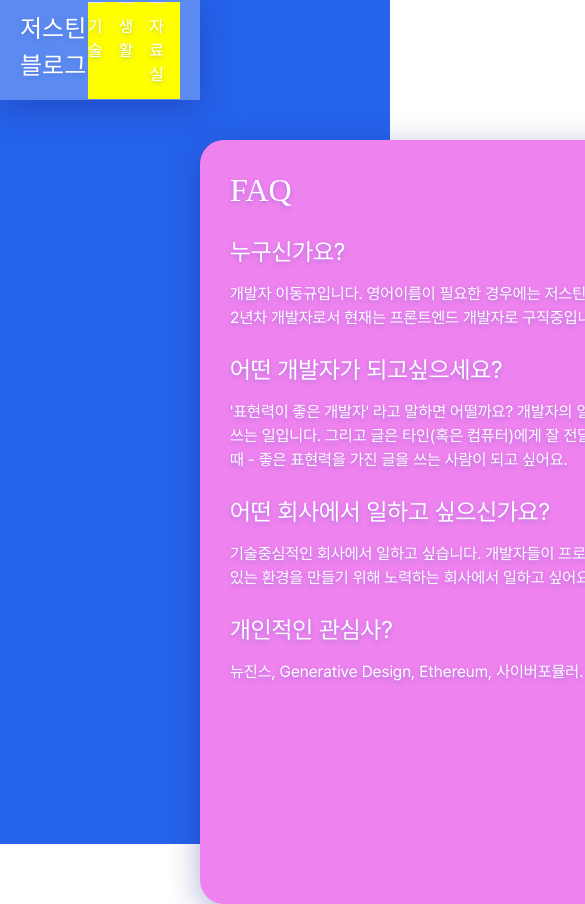
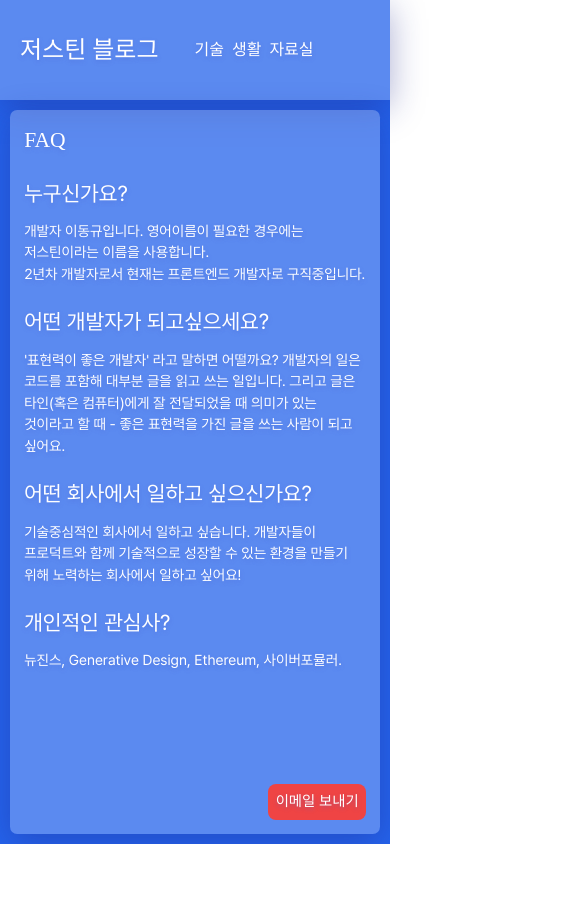
Before and after one commit to nninnnin/justindglee.com, a Gatsby site in the folder blog/: page / in a window 390 px wide. Shown: the top 904 px of the page, 585 px wide, since content can reach past the window. After the commit the page ends 844 px from the top, so only its background shows below. Built offline with nearby package versions, Linux system fonts and the light colour scheme; Gatsby itself is replaced by a stand-in of ours; a web font is replaced by a local one.

Commit message:
Fix responsive styles

```diff
--- a/blog/src/components/Layout.tsx
+++ b/blog/src/components/Layout.tsx
@@ -9,11 +9,11 @@ interface Props {
 function Layout({ children, hasPadding = true }: Props) {
   return (
     <div className={`bg-blue-600 flex w-screen h-screen`}>
-      <div className="w-[200px] h-full fixed">
+      <div className="nav-wrapper w-[200px] h-full fixed">
         <Navigation />
       </div>
 
-      <div className="flex-1 ml-[200px] py-10">
+      <div className="contents-viewer-wrapper flex-1 ml-[200px] py-10">
         <div
           className={`contents-viewer glassmorph overflow-auto mx-auto w-[640px] h-full ${
             hasPadding && "p-[30px] pt-[26px]"
--- a/blog/src/styles/index.scss
+++ b/blog/src/styles/index.scss
@@ -44,9 +44,6 @@ h2 {
   font-weight: 500;
   padding: 1.25rem 0;
   padding-top: 0;
-  // margin-bottom: 2rem;
-  // border-bottom: 4px solid var(--theme-color);
-  // color: var(--theme-color);
   color: white;
 
   position: relative;
@@ -54,7 +51,7 @@ h2 {
 
 // declare mixins
 @mixin mobile {
-  @media (min-width: #{$breakpoint-mobile}) and (max-width: #{$breakpoint-tablet - 1px}) {
+  @media (max-width: #{$breakpoint-tablet - 1px}) {
     @content;
   }
 }
@@ -71,40 +68,72 @@ h2 {
   }
 }
 
+@mixin small-layout {
+  .contents-viewer-wrapper {
+    padding: 2.5vw 0;
+  }
+
+  .contents-viewer {
+    width: 95%;
+    border-radius: 0.5em;
+
+    padding: 1em;
+
+    font-size: 0.9em;
+    word-break: keep-all;
+
+    h1 {
+      font-size: 1.5em;
+    }
+
+    address {
+      bottom: 1em;
+      right: 1em;
+
+      padding: 0.5em;
+      border-radius: 0.5rem;
+    }
+  }
+}
+
 @mixin small-medium-layout {
-  .nav {
+  .nav-wrapper {
     width: 100%;
     height: 100px;
+  }
 
+  .nav {
     display: flex;
     align-items: center;
 
     .logo {
-      vertical-align: super;
+      margin-right: 1.5em;
     }
 
-    & > ul {
-      flex: 1;
+    ul {
       display: flex;
+      margin-top: 0;
 
-      background-color: yellow;
-      margin: 0;
+      hr {
+        display: none;
+      }
 
-      & > div {
-        margin-right: 1em;
+      li {
+        margin-right: 0.5em;
       }
     }
   }
 
-  .contents-viewer {
+  .contents-viewer-wrapper {
     margin-top: 100px;
-    background-color: violet;
+    margin-left: 0;
   }
 }
 
 // use mixins
 @include mobile {
   @include small-medium-layout;
+  @include small-layout;
 }
 
 @include tablet {
```
